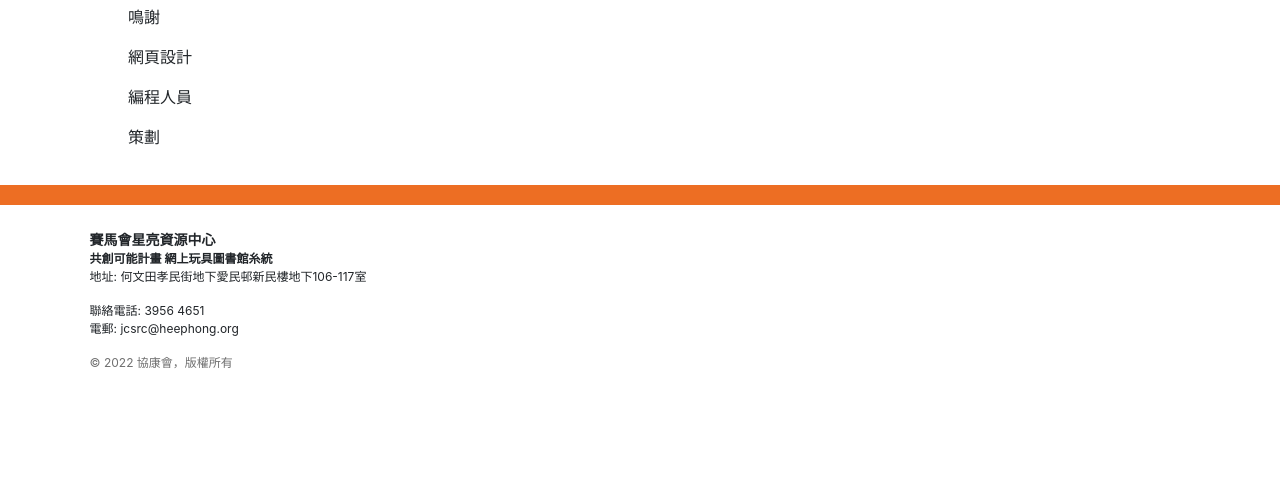
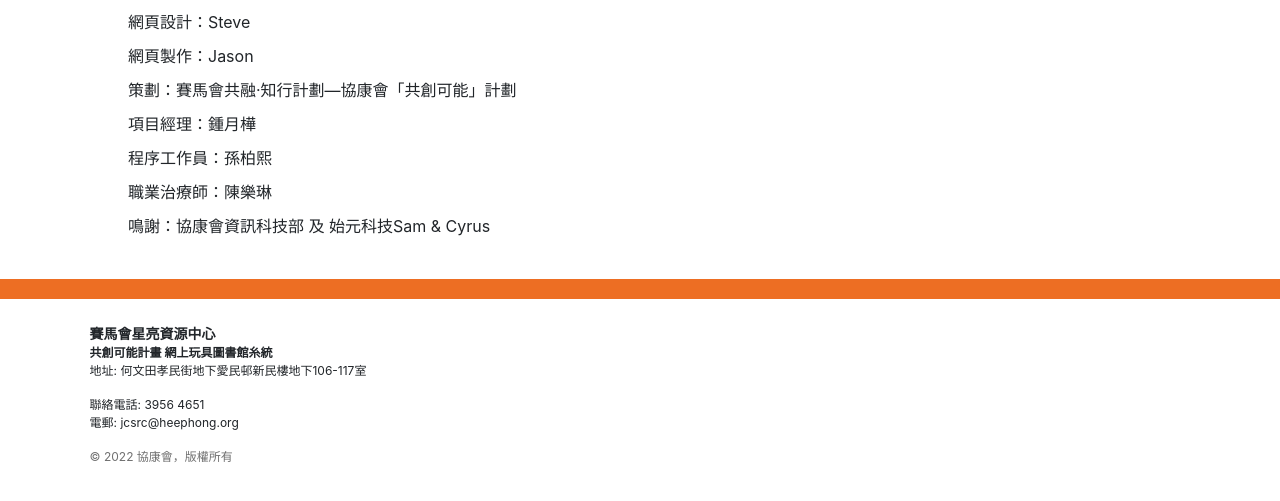
Before and after one commit to jasonliproductions/hhslib, a plain HTML site: page specialthanks.html in a window 1280 px wide. Shown: the part 125-626 px from the top of the page. Drawn offline with nearby package versions, Linux system fonts and the light colour scheme.

Commit message:
"Even more surprise" update
-Updated special thanks description to properly credit all those within
-Fixed a bug so that double quotes can be handled.

```diff
--- a/script/myscripts.js
+++ b/script/myscripts.js
@@ -138,10 +138,10 @@ function appendData(data){
         } else {
             callNo = data[i].callno.join(", ");
         } //Call No End
-        var newTitle = data[i].title.replaceAll('\'', "&quotmasta").replaceAll('\n', "");
+        var newTitle = data[i].title.replaceAll('\'', "&quotmasta").replaceAll('\n', "").replaceAll('"', "&doublequotmasta");
         var div = document.createElement("div");
         div.classList.add("thumbnail");
-        div.innerHTML= `<a href="toy_details.html" target="_blank" title="`+ data[i].title +`"><img src=` + illustration + ` onclick="pushData('${newTitle}', '${data[i].return_date}', '${data[i].target_age}', '${data[i].prc_train_func}','${data[i].acno}', '${data[i].callno}', '${data[i].illustration}', '${data[i].status}')"` + ` alt="" /></a><h title="`+ data[i].title +`"> `+ toyTitle + `</h><p1 style='` + color + `'>` + status + `</p1><p2>` + "訓練功能: " + trainFunction.join(", ") + `</p2><p2>` + "玩具索引號: " + callNo + `</p2>`;
+        div.innerHTML= `<a href="toy_details.html" target="_blank" title="`+ data[i].title.replaceAll('"', "'") +`"><img src=` + illustration + ` onclick="pushData('${newTitle}', '${data[i].return_date}', '${data[i].target_age}', '${data[i].prc_train_func}','${data[i].acno}', '${data[i].callno}', '${data[i].illustration}', '${data[i].status}')"` + ` alt="" /></a><h title="`+ data[i].title.replaceAll('"', "'") +`"> `+ toyTitle + `</h><p1 style='` + color + `'>` + status + `</p1><p2>` + "訓練功能: " + trainFunction.join(", ") + `</p2><p2>` + "玩具索引號: " + callNo + `</p2>`;
         mainDiv.appendChild(div);
     }
     paginationFunction();}
@@ -166,7 +166,7 @@ function pushData(title, return_date, target_age, prc_train_func, acno, callno,
 
 function toyDetailsFill(){
     getTitle = localStorage.getItem("title"); //This section pushes title into this page
-    var newTitle = getTitle.replaceAll("&quotmasta", "'");
+    var newTitle = getTitle.replaceAll("&quotmasta", "'").replaceAll("&doublequotmasta", '"');
     if(getTitle == "" || getTitle.length == 0){
         document.getElementById("title").innerHTML = "書名error!";
     } else{
--- a/specialthanks.html
+++ b/specialthanks.html
@@ -41,11 +41,14 @@
 		</nav>
 	</header>
 	<!--- Body--->
-	<div style="padding-left: 10%">
-		<p>鳴謝</p>
-		<p>網頁設計</p>
-		<p>編程人員</p>
-		<p>策劃</p>
+	<div style="padding-left: 10%; line-height: 34px;">
+		網頁設計：Steve<br>
+		網頁製作：Jason<br>
+		策劃：賽馬會共融·知行計劃—協康會「共創可能」計劃<br>
+		項目經理：鍾月樺<br>
+		程序工作員：孫柏熙<br>
+		職業治療師：陳樂琳<br>
+		鳴謝：協康會資訊科技部 及 始元科技Sam & Cyrus
 	</div>
 	<!--- Footer--->
 	<footer class="footer">
```
